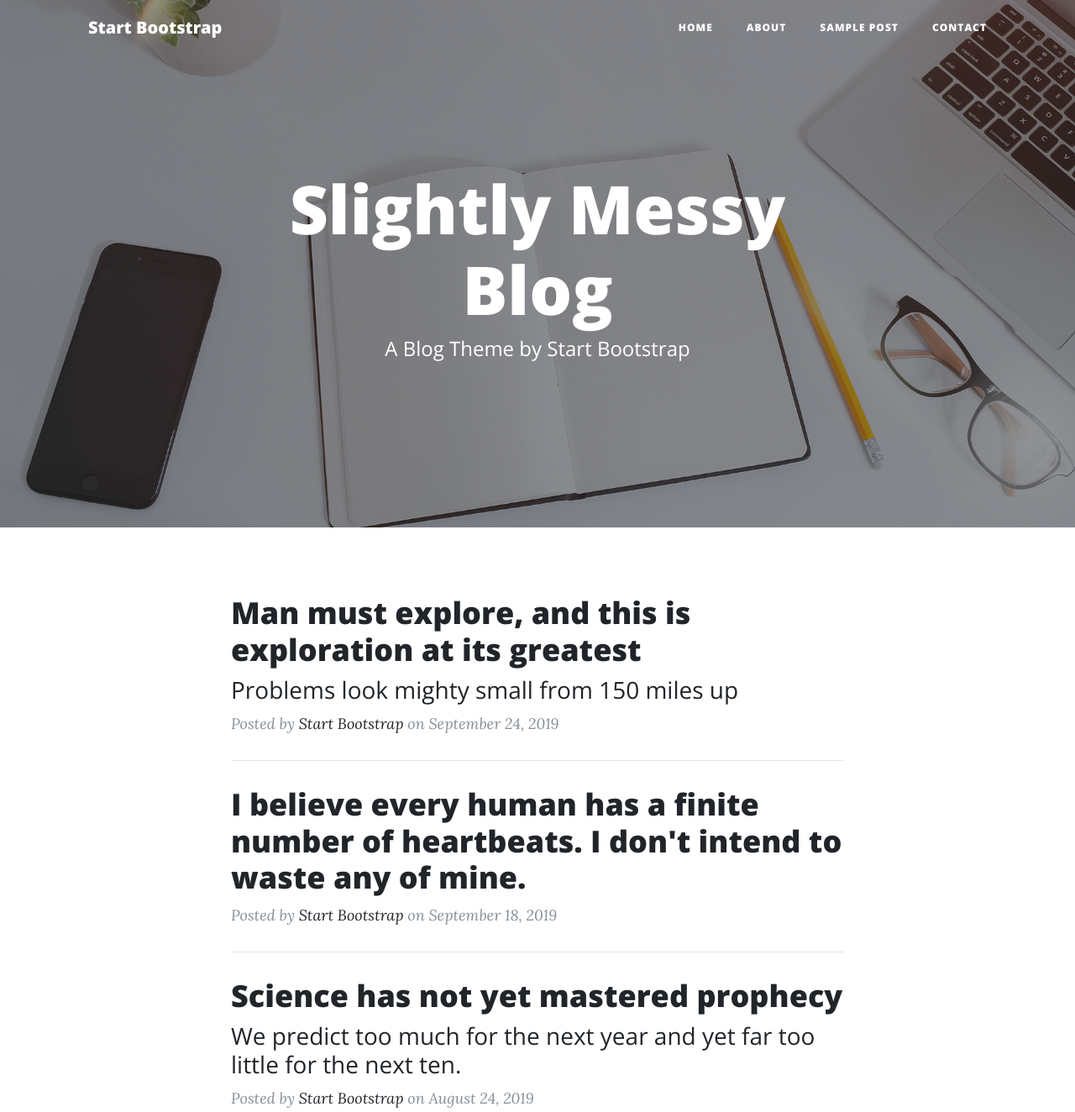
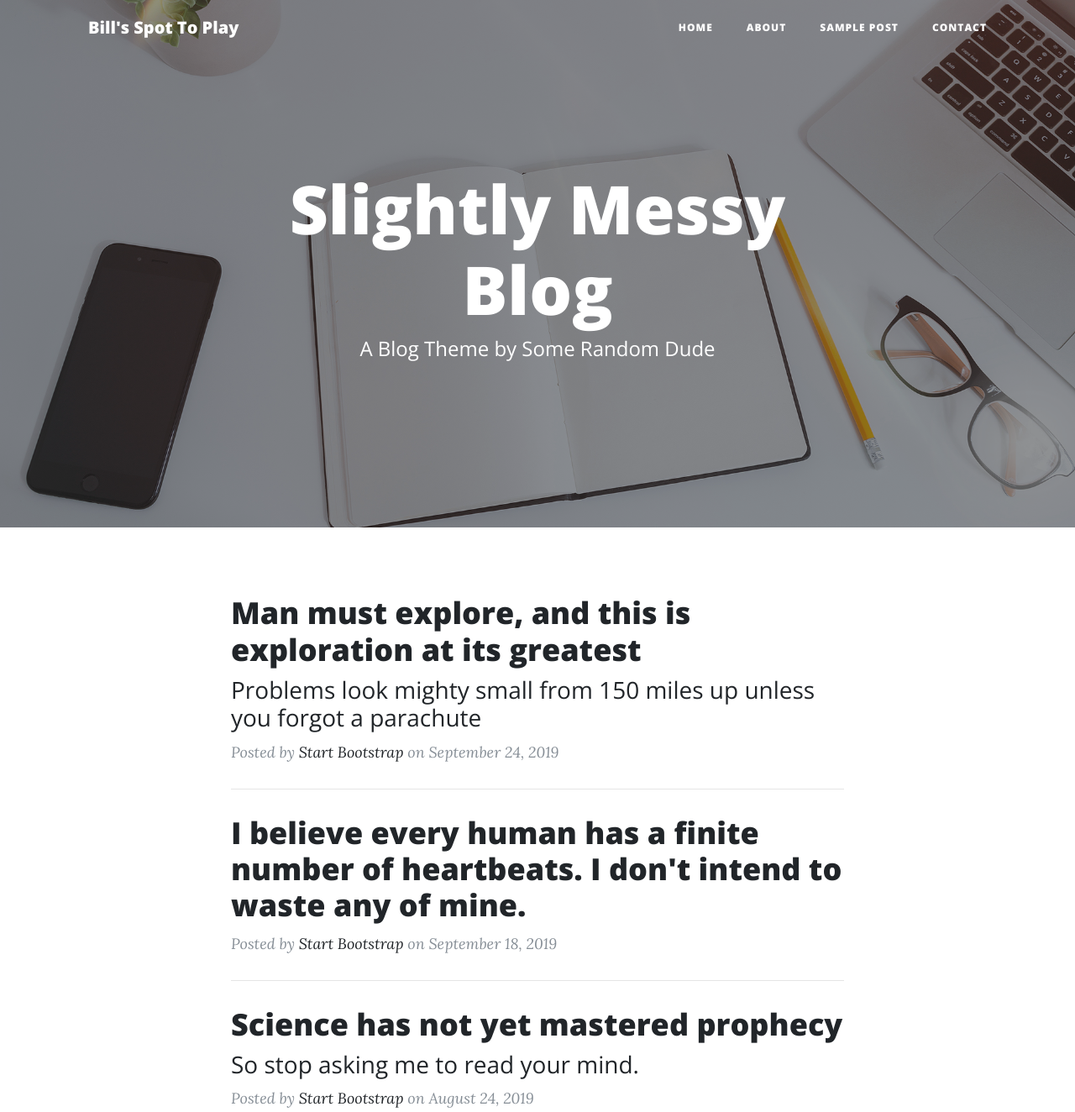
Before and after one commit to bmccl99/uxdi12practice, a website: page index.html in a window 1280 px wide. Shown: the top 1324 px of the page at 84% size. Drawn offline with nearby package versions, Linux system fonts and the light colour scheme.

Commit message:
Making random edits

```diff
--- a/index.html
+++ b/index.html
@@ -28,7 +28,7 @@
   <!-- Navigation -->
   <nav class="navbar navbar-expand-lg navbar-light fixed-top" id="mainNav">
     <div class="container">
-      <a class="navbar-brand" href="index.html">Start Bootstrap</a>
+      <a class="navbar-brand" href="index.html">Bill's Spot To Play</a>
       <button class="navbar-toggler navbar-toggler-right" type="button" data-toggle="collapse" data-target="#navbarResponsive" aria-controls="navbarResponsive" aria-expanded="false" aria-label="Toggle navigation">
         Menu
         <i class="fas fa-bars"></i>
@@ -60,7 +60,7 @@
         <div class="col-lg-8 col-md-10 mx-auto">
           <div class="site-heading">
             <h1>Slightly Messy Blog</h1>
-            <span class="subheading">A Blog Theme by Start Bootstrap</span>
+            <span class="subheading">A Blog Theme by Some Random Dude</span>
           </div>
         </div>
       </div>
@@ -77,7 +77,7 @@
               Man must explore, and this is exploration at its greatest
             </h2>
             <h3 class="post-subtitle">
-              Problems look mighty small from 150 miles up
+              Problems look mighty small from 150 miles up unless you forgot a parachute
             </h3>
           </a>
           <p class="post-meta">Posted by
@@ -102,7 +102,7 @@
               Science has not yet mastered prophecy
             </h2>
             <h3 class="post-subtitle">
-              We predict too much for the next year and yet far too little for the next ten.
+              So stop asking me to read your mind.
             </h3>
           </a>
           <p class="post-meta">Posted by
```
